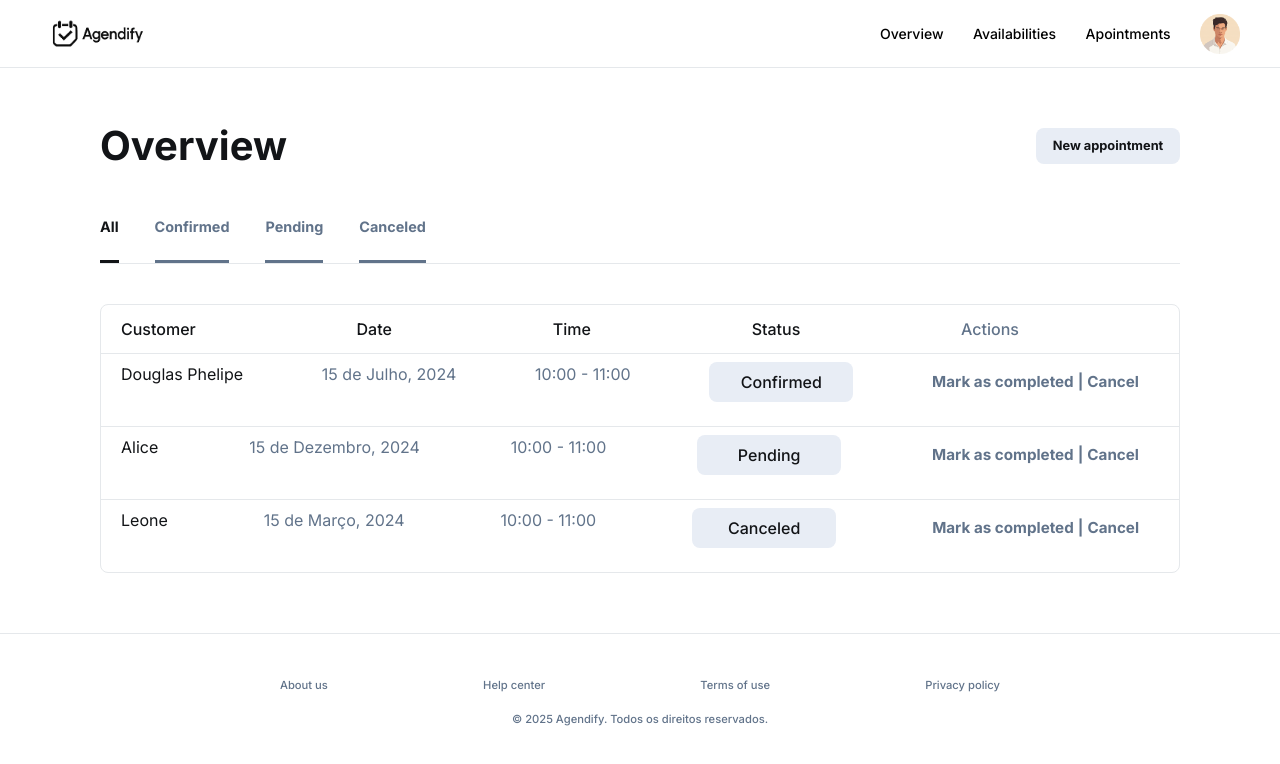
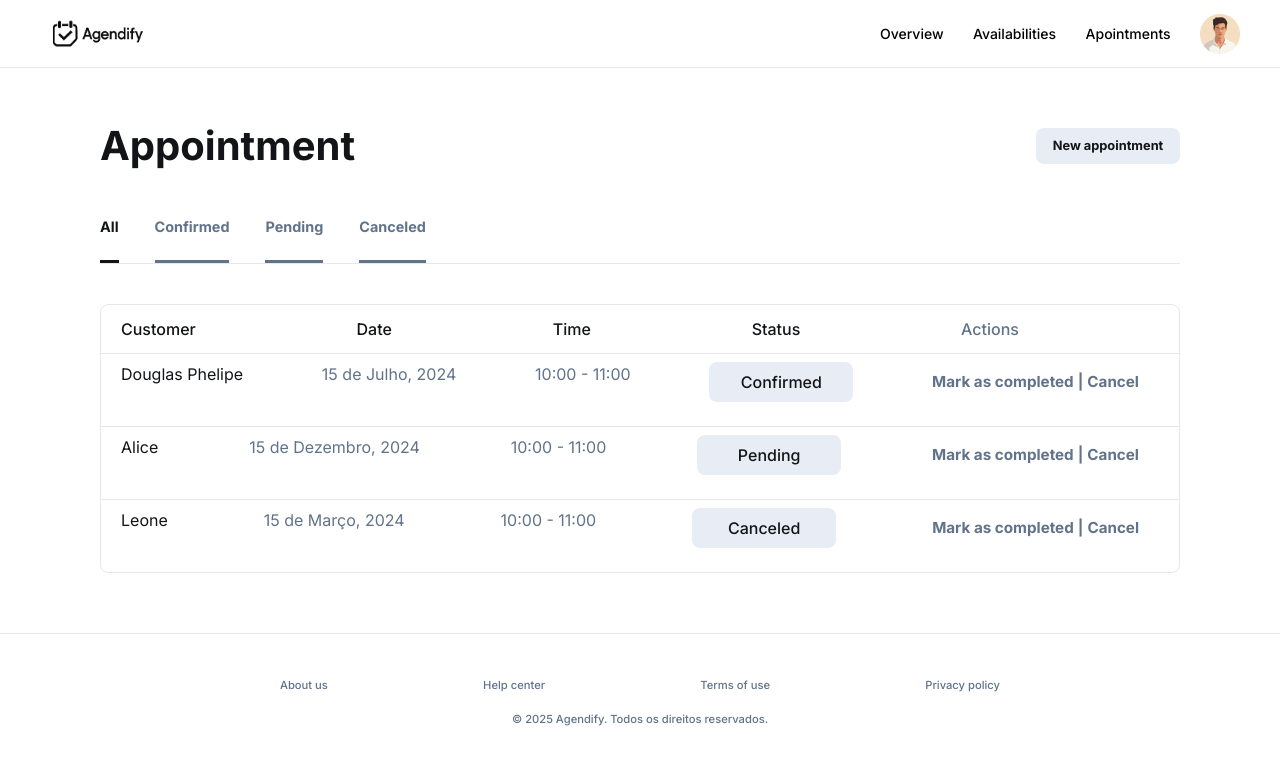
Before and after one commit to DouglaasPH/agendify, a React (Vite) app in the folder frontend/: page /user/appointment in a window 1280 px wide. Shown: the top 764 px of the page. Built offline with nearby package versions, Linux system fonts and the light colour scheme.

Commit message:
modifications.

```diff
--- a/frontend/src/pages/appointments/appointments.tsx
+++ b/frontend/src/pages/appointments/appointments.tsx
@@ -55,7 +55,7 @@ function AppointmentsPage() {
       <div className="w-120 sm:w-150 xl:w-270 xl:mt-12 mt-8 flex flex-col justify-center items-center gap-10">
         <section className="w-full flex justify-between items-center">
           <h1 className="font-inter font-bold text-[1.8rem] sm:text-[2rem] xl:text-[2.5rem] text-[#121417]">
-            Overview
+            Appointment
           </h1>
           <button className="p-2 pl-1 xl:pl-2 pr-1 xl:pr-2 w-[7rem] sm:w-[8rem] xl:w-[9rem] bg-[#E8EDF5] hover:opacity-80 rounded-lg text-[#121417] font-inter font-bold text-[0.7rem] sm:text-[0.7rem] xl:text-[0.8rem] cursor-pointer">
             New appointment
--- a/frontend/src/pages/availability/availability.tsx
+++ b/frontend/src/pages/availability/availability.tsx
@@ -49,7 +49,7 @@ function AvailabilityPage() {
       <div className="w-120 sm:w-150 xl:w-270 xl:mt-12 mt-8 flex flex-col justify-center items-center gap-10">
         <section className="w-full flex justify-between items-center">
           <h1 className="font-inter font-bold text-[1.8rem] sm:text-[2rem] xl:text-[2.5rem] text-[#121417]">
-            Overview
+            Availability
           </h1>
           <button className="p-2 pl-1 xl:pl-2 pr-1 xl:pr-2 w-[7rem] sm:w-[8rem] xl:w-[9rem] bg-[#E8EDF5] hover:opacity-80 rounded-lg text-[#121417] font-inter font-bold text-[0.7rem] sm:text-[0.7rem] xl:text-[0.8rem] cursor-pointer">
             New availability
```
